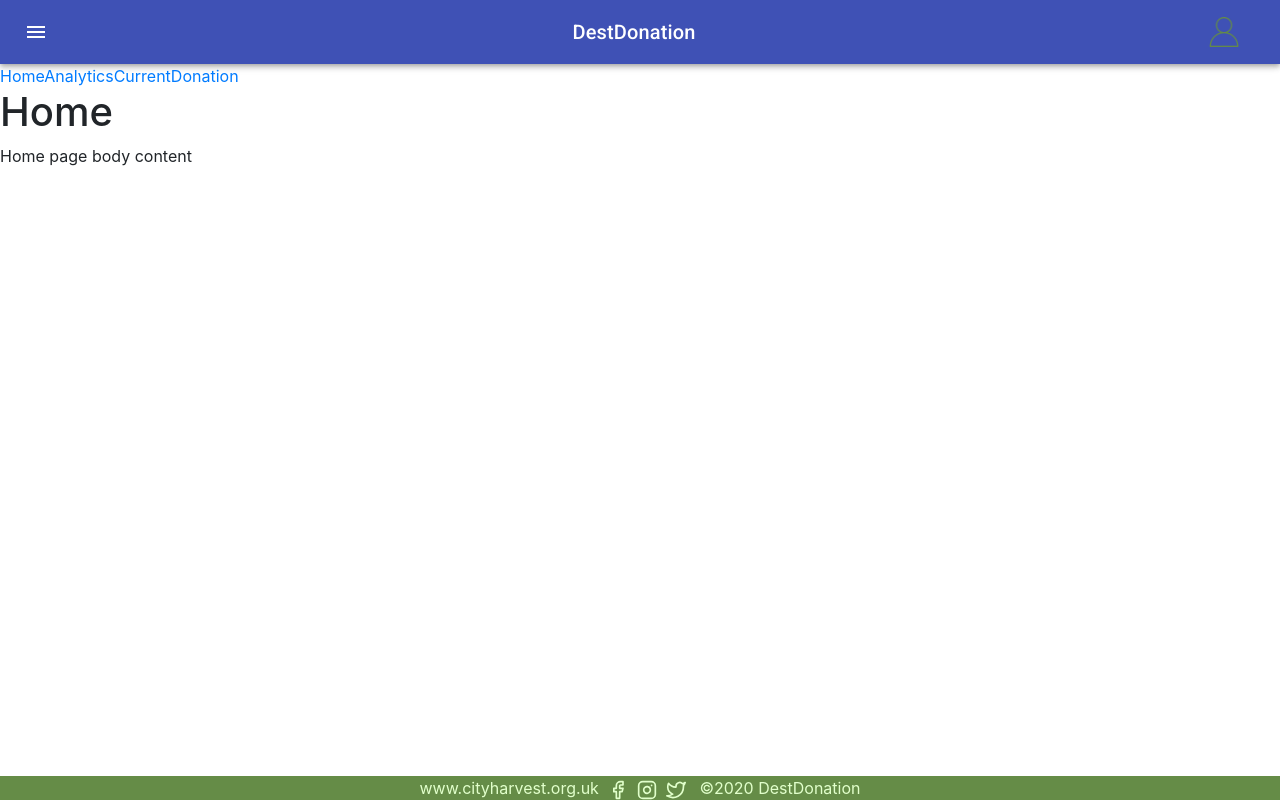
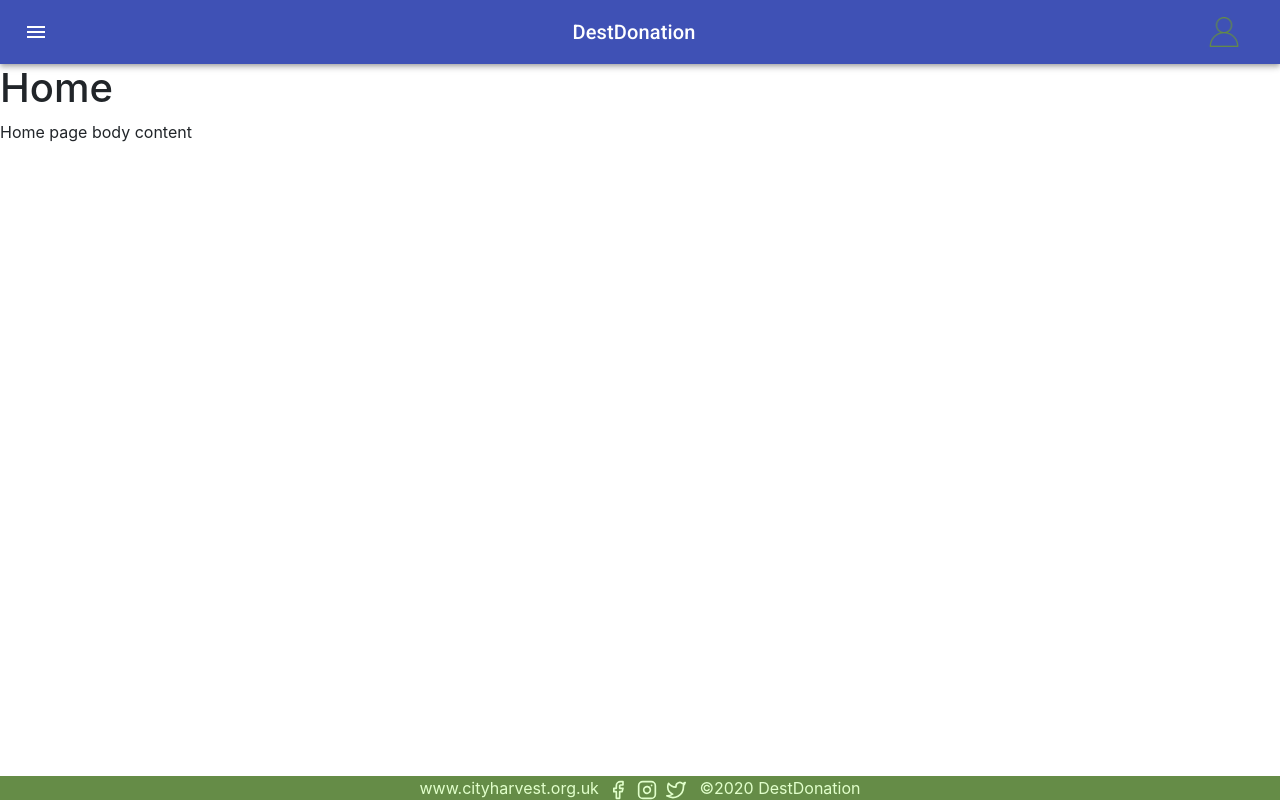
Before and after one commit to Luke-TE/destdonation, a React (Create React App) app in the folder client/: page / in a window 1280 px wide. Built offline with nearby package versions, Linux system fonts and the light colour scheme.

Commit message:
[ljt18] Removed old navbar

```diff
--- a/client/src/App.tsx
+++ b/client/src/App.tsx
@@ -4,8 +4,6 @@ import { BrowserRouter, Route, Switch } from "react-router-dom";
 import "./App.css";
 // @ts-ignore
 import Home from "./components/Home/Home.tsx";
-// @ts-ignore
-import Navigation from "./components/Navigation/Navigation.tsx";
 // @ts-ignore
 import Analytics from "./components/Analytics/Analytics.tsx";
 // @ts-ignore
@@ -16,7 +14,6 @@ import Error from "./components/Error/Error.tsx";
 import Header from "./components/Navigation/Header.tsx";
 // @ts-ignore
 import Footer from "./components/Footer/Footer.tsx";
-
 
 import "typeface-roboto";
 
@@ -30,7 +27,6 @@ class App extends Component {
           <BrowserRouter>
             <div>
               <Header></Header>
-              <Navigation />
               <Switch>
                 <Route path="/" component={Home} exact />
                 <Route path="/Current-Donation" component={CurrentDonation} />
--- a/client/src/components/Navigation/Navigation.tsx
+++ /dev/null
@@ -1,15 +0,0 @@
-import React from "react";
-// @ts-ignore
-import { NavLink } from "react-router-dom";
-
-const Navigation = () => {
-  return (
-    <div>
-      <NavLink to="/">Home</NavLink>
-      <NavLink to="/Analytics">Analytics</NavLink>
-      <NavLink to="/Current-Donation">CurrentDonation</NavLink>
-    </div>
-  );
-};
-
-export default Navigation;
```
Also changed, not shown: 1 other file (tests, documents, lock files or other folders).
